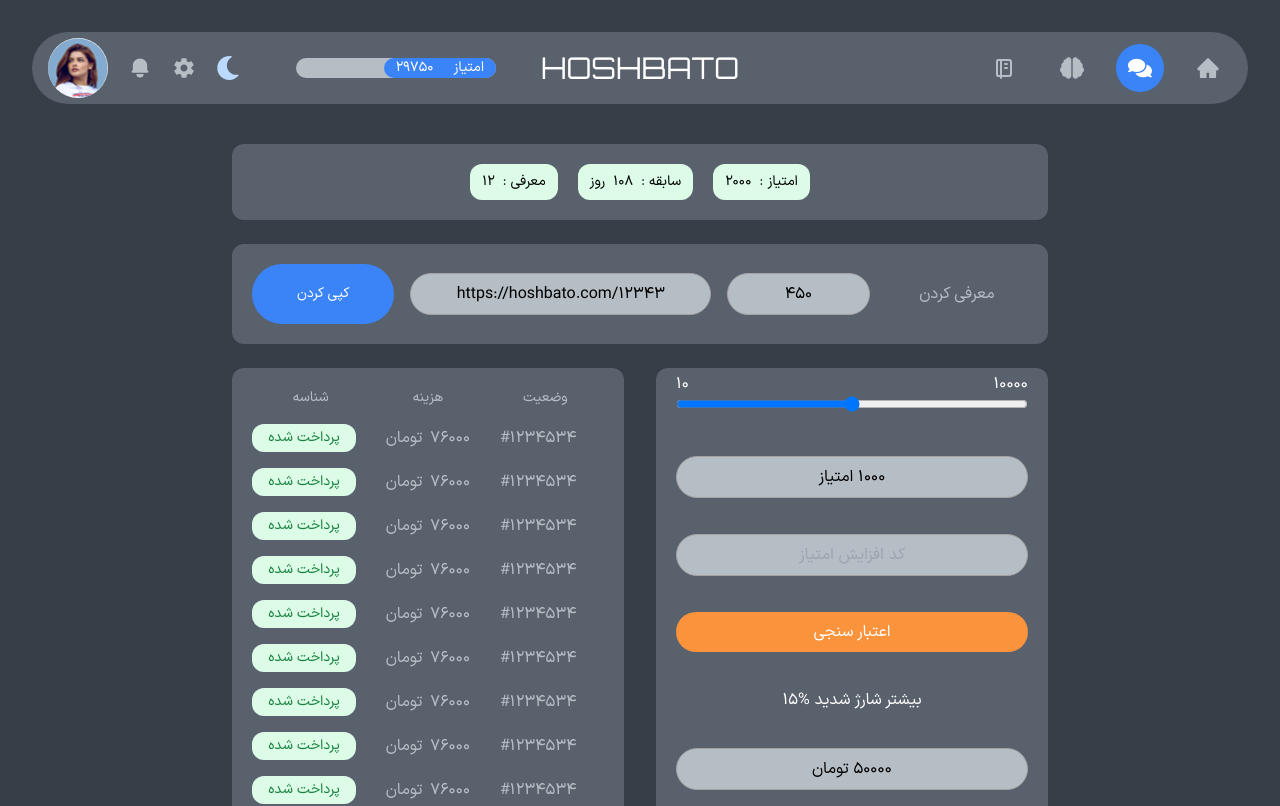
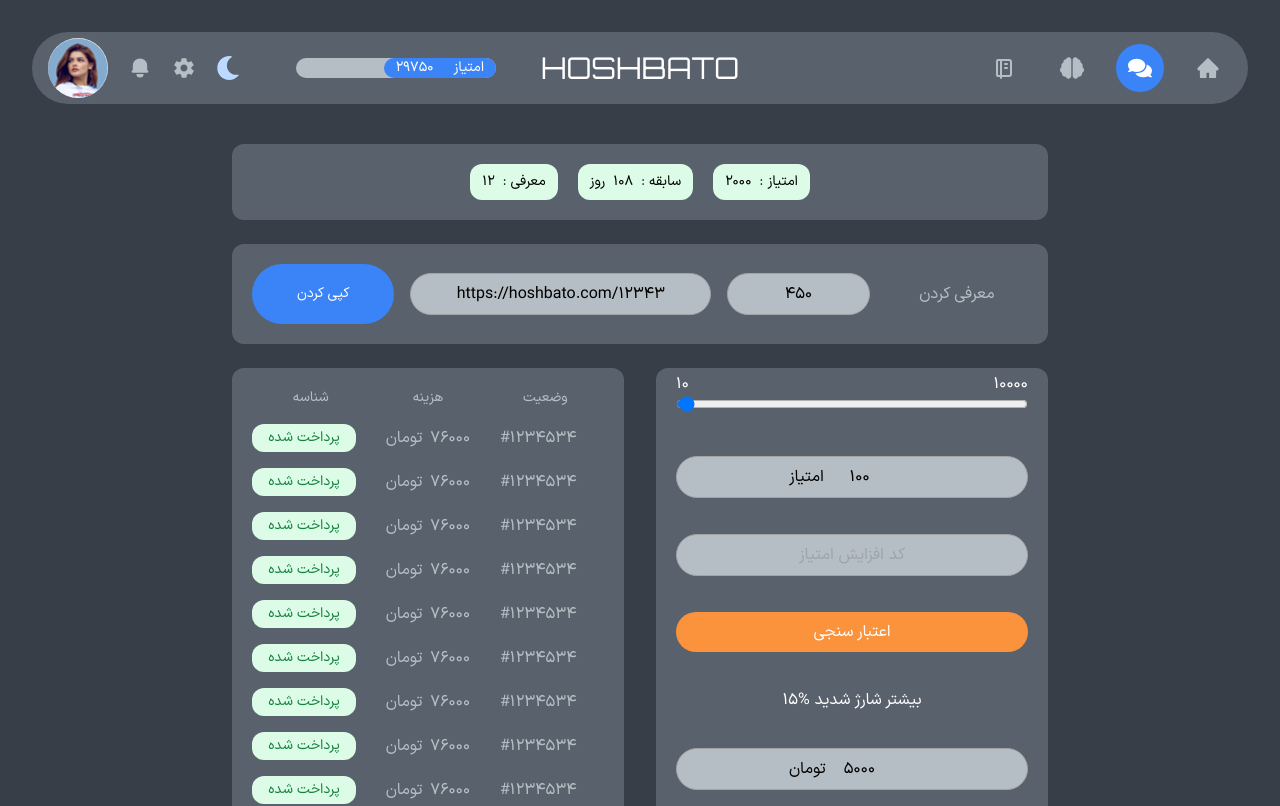
Before and after one commit to Mohammad-Poormehdi/chat-page, a Next.js app: page /charge in a window 1280 px wide. Shown: the top 806 px of the page. Built offline with nearby package versions, Linux system fonts and the light colour scheme.

Commit message:
changes that client wanted added
profile fields turned into inputs , modal for camera and gallery added, 0 to score effect added, input fields on charge connected to eachother

```diff
--- /dev/null
+++ b/components/InputContainer.tsx
@@ -0,0 +1,49 @@
+import { ChangeEvent } from "react";
+import TextContainer from "./TextContainer";
+import { type } from "os";
+
+interface InputContainerProps {
+  type: string;
+  value?: string;
+  step?:number,
+  min?:number,
+  max?:number
+  defaultValue?: string;
+  placeholder?: string;
+  label?: string;
+  onBlur?:()=>void
+  onChange?: (event: ChangeEvent<HTMLInputElement>) => void;
+}
+const InputContainer: React.FC<InputContainerProps> = ({
+  value,
+  defaultValue,
+  placeholder,
+  onChange,
+  onBlur,
+  type,
+  min,
+  max,
+  step,
+  label,
+}) => {
+  return (
+    <TextContainer>
+      <div className="relative w-[90%] mx-auto">
+        <input
+          type={type}
+          className="bg-transparent w-full outline-none text-center"
+          defaultValue={defaultValue}
+          placeholder={placeholder}
+          value={value}
+          min={min}
+          max={max}
+          step={step}
+          onBlur={onBlur}
+          onChange={onChange}
+        />
+        <span className="absolute left-[30%]">{label}</span>
+      </div>
+    </TextContainer>
+  );
+};
+export default InputContainer;
--- a/components/Scores.tsx
+++ b/components/Scores.tsx
@@ -1,9 +1,25 @@
+import { useState, useEffect } from 'react';
+
 interface ScoresProps {
   score: number;
   experience: number;
   referral: number;
 }
-const Scores: React.FC<ScoresProps> = ({ score, experience, referral }) => {
+
+const Scores: React.FC<ScoresProps> = ({ score: initialScore, experience, referral }) => {
+  const [score, setScore] = useState(0);
+
+  useEffect(() => {
+    const interval = setInterval(() => {
+      setScore((prevScore) => {
+        const increment = Math.ceil(initialScore / 200); // increment by 1/300th of the initial score every 10ms
+        return prevScore + increment > initialScore ? initialScore : prevScore + increment; // cap the score at the initial value
+      });
+    }, 10);
+
+    return () => clearInterval(interval);
+  }, [initialScore]);
+
   return (
     <div dir="rtl" className="flex justify-center items-center gap-5 max-md:flex-col">
       <div className="bg-green-100 gap-2 rounded-xl text-sm text-black px-3 py-2 flex justify-center items-center">
@@ -22,4 +38,5 @@ const Scores: React.FC<ScoresProps> = ({ score, experience, referral }) => {
     </div>
   );
 };
+
 export default Scores;
--- a/components/charge/Range.tsx
+++ b/components/charge/Range.tsx
@@ -1,13 +1,22 @@
-import { useState } from "react";
+import { ChangeEvent, useEffect, useState } from "react";
 
-const Range = () => {
-  const [value, setValue] = useState(0)
+interface RangeProps {
+  value?: string;
+  onChange?: (event: ChangeEvent<HTMLInputElement>) => void;
+}
+const Range: React.FC<RangeProps> = ({ value, onChange }) => {
+  const [Inputvalue, setValue] = useState(value);
+  useEffect(() => {
+    setValue(value);
+  }, [value]);
   return (
     <div className="relative">
       <input
         type="range"
-        min="0"
-        max="100"
+        value={Inputvalue}
+        min="10"
+        max="10000"
+        onChange={onChange}
         className="custom-range w-full my-2"
       />{" "}
       <label className="absolute left-0 -top-4 dark:text-white">10</label>
--- /dev/null
+++ b/components/profile/PictureModal.tsx
@@ -0,0 +1,28 @@
+import Modal from "../Modal";
+import TextContainer from "../TextContainer";
+import { BsCamera } from "react-icons/bs";
+import { GrGallery } from "react-icons/gr";
+
+interface PictureModalProps {
+  onClose: () => void;
+  isOpen: boolean;
+}
+const PictureModal: React.FC<PictureModalProps> = ({ onClose, isOpen }) => {
+  let bodyContent = (
+    <div className="grid grid-cols-2 gap-4 ">
+      <div className="text-center cursor-pointer p-5 border space-y-3 rounded-xl">
+        <BsCamera className="mx-auto" size={24} />
+        <p>دوربین</p>
+      </div>
+      <div className="text-center cursor-pointer space-y-3 p-5 border rounded-xl">
+        <GrGallery className="mx-auto" size={24} />
+        <p>گالری</p>
+      </div>
+    </div>
+  );
+  if (isOpen) {
+    return <Modal bodyContent={bodyContent} onClose={onClose}></Modal>;
+  }
+  return null;
+};
+export default PictureModal;
--- a/pages/charge.tsx
+++ b/pages/charge.tsx
@@ -2,12 +2,43 @@ import Button from "@/components/Button";
 import Input from "@/components/Input";
 import Scores from "@/components/Scores";
 import TextContainer from "@/components/TextContainer";
-import ChargeSection from "@/components/charge/Range";
+import Range from "@/components/charge/Range";
 import PaymentCard from "@/components/charge/PaymentCard";
 import Navbar from "@/components/navbar/Navbar";
 import Head from "next/head";
+import InputContainer from "@/components/InputContainer";
+import { ChangeEvent, useCallback, useEffect, useState } from "react";
 
 const Charge = () => {
+  const [credit, setCredit] = useState(100);
+  const [price, setPrice] = useState(5000);
+  const handleCreditChange = useCallback(
+    (event: ChangeEvent<HTMLInputElement>) => {
+      setCredit(Number(event.currentTarget.value));
+    },
+    []
+  );
+  const handlePriceChange = useCallback(
+    (event: ChangeEvent<HTMLInputElement>) => {
+      setPrice(Number(event.currentTarget.value));
+    },
+    []
+  );
+  const handleCreditBlur = useCallback(() => {
+    if (credit < 10) {
+      setCredit(10);
+    } else if (credit > 10000) {
+      setCredit(10000);
+    } else {
+      setCredit((credit) => Math.round(credit));
+    }
+  }, [credit]);
+  useEffect(() => {
+    setPrice(credit * 50);
+  }, [credit]);
+  useEffect(() => {
+    setCredit(price / 50);
+  }, [price]);
   return (
     <>
       <Head>
@@ -57,8 +88,17 @@ const Charge = () => {
               <PaymentCard />
             </div>
             <div className="w-full space-y-9 p-5 rounded-xl bg-white dark:bg-primary-dark max-md:order-1">
-              <ChargeSection />
-              <TextContainer>1000 امتیاز</TextContainer>
+              <Range onChange={handleCreditChange} value={String(credit)} />
+              <InputContainer
+                type="number"
+                label="امتیاز"
+                min={10}
+                max={10000}
+                step={1}
+                onChange={handleCreditChange}
+                onBlur={handleCreditBlur}
+                value={String(credit)}
+              />
               <TextContainer>
                 <input
                   type="text"
@@ -66,9 +106,20 @@ const Charge = () => {
                   placeholder="کد افزایش امتیاز"
                 />
               </TextContainer>
-              <button className="px-3 py-2 bg-orange-400 rounded-full text-white w-full">اعتبار سنجی</button>
+              <button className="px-3 py-2 bg-orange-400 rounded-full text-white w-full">
+                اعتبار سنجی
+              </button>
               <p className="text-center dark:text-white">15% بیشتر شارژ شدید</p>
-              <TextContainer>50000 تومان</TextContainer>
+              <InputContainer
+                type="number"
+                min={5000}
+                max={500000}
+                label="تومان"
+                step={50}
+                onBlur={handleCreditBlur}
+                onChange={handlePriceChange}
+                value={String(price)}
+              />
               <Button label="شارژ کن" active />
             </div>
           </div>
--- a/pages/profile.tsx
+++ b/pages/profile.tsx
@@ -4,6 +4,9 @@ import Navbar from "@/components/navbar/Navbar";
 import Head from "next/head";
 import Scores from "@/components/Scores";
 import { TbEdit } from "react-icons/tb";
+import InputContainer from "@/components/InputContainer";
+import { useCallback, useState } from "react";
+import PictureModal from "@/components/profile/PictureModal";
 const profile = [
   "09123456789",
   "شمیلا امیریان",
@@ -13,6 +16,13 @@ const profile = [
   "خانم",
 ];
 const Profile = () => {
+  const [showModal, setShowModal] = useState(false);
+  const handleShowModal = useCallback(() => {
+    setShowModal(true);
+  }, []);
+  const handleCloseModal = useCallback(() => {
+    setShowModal(false);
+  }, []);
   return (
     <>
       <Head>
@@ -25,19 +35,43 @@ const Profile = () => {
           <div className="bg-white space-y-10 py-8 px-40 rounded-xl mx-auto w-1/2 max-md:w-full max-md:px-10 dark:bg-primary-dark">
             <div className="relative ">
               <Avatar src="/avatar.jpg" className="mx-auto scale-150" />
-              <div className="absolute left-1/2 -translate-x-1/2 rounded-full flex items-center justify-center bg-neutral-300 w-8 h-8">
+              <div
+                onClick={handleShowModal}
+                className="absolute cursor-pointer left-1/2 -translate-x-1/2 rounded-full flex items-center justify-center bg-neutral-300 w-8 h-8"
+              >
                 <TbEdit />
               </div>
             </div>
 
             <div className="grid grid-cols-2 gap-5 max-md:grid-cols-1">
-              {profile.map((item) => (
-                <TextContainer key={item}>{item}</TextContainer>
-              ))}
+              <div
+                dir="rtl"
+                className="w-full border cursor-not-allowed border-neutral-400 rounded-full py-2 flex  items-center bg-background text-black justify-center dark:bg-icon max-md:flex-col"
+              >
+                09123456789
+              </div>
+              <InputContainer
+              type="text"
+                defaultValue="شمیلا امیریان"
+                placeholder="نام و نام خانوادگی"
+              />
+              <InputContainer
+              type="text"
+                defaultValue="hesampoomni@gmail.com"
+                placeholder="ایمیل"
+              />
+              <InputContainer
+              type="text"
+                defaultValue="1366/1/1"
+                placeholder="تاریخ تولد"
+              />
+              <InputContainer type="text" defaultValue="تهران" placeholder="مکان" />
+              <InputContainer type="text" defaultValue="خانم" placeholder="جنسیت" />
             </div>
             <Scores score={2000} experience={1809} referral={12} />
           </div>
         </div>
+        <PictureModal isOpen={showModal} onClose={handleCloseModal} />
       </div>
     </>
   );
```
